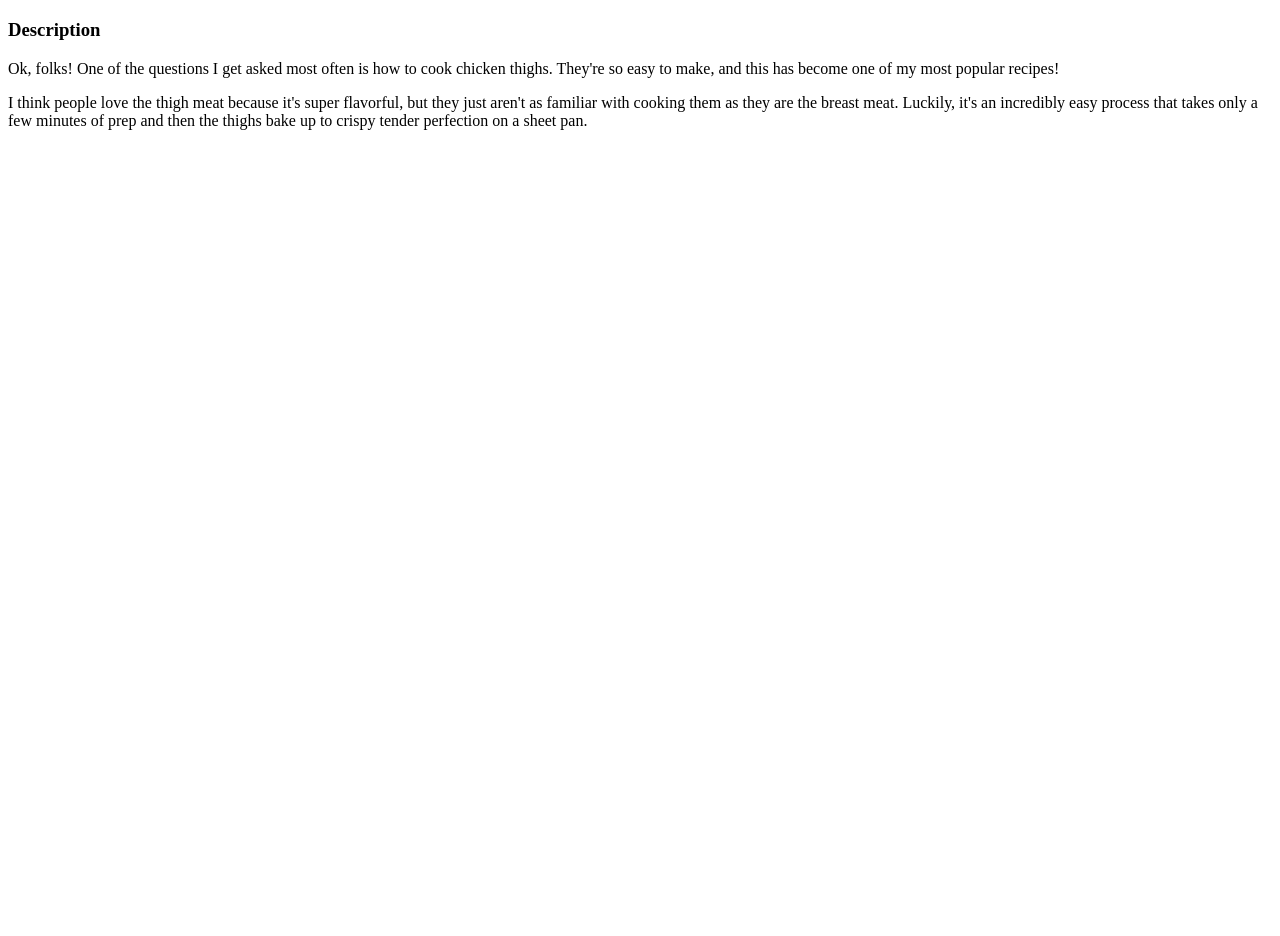
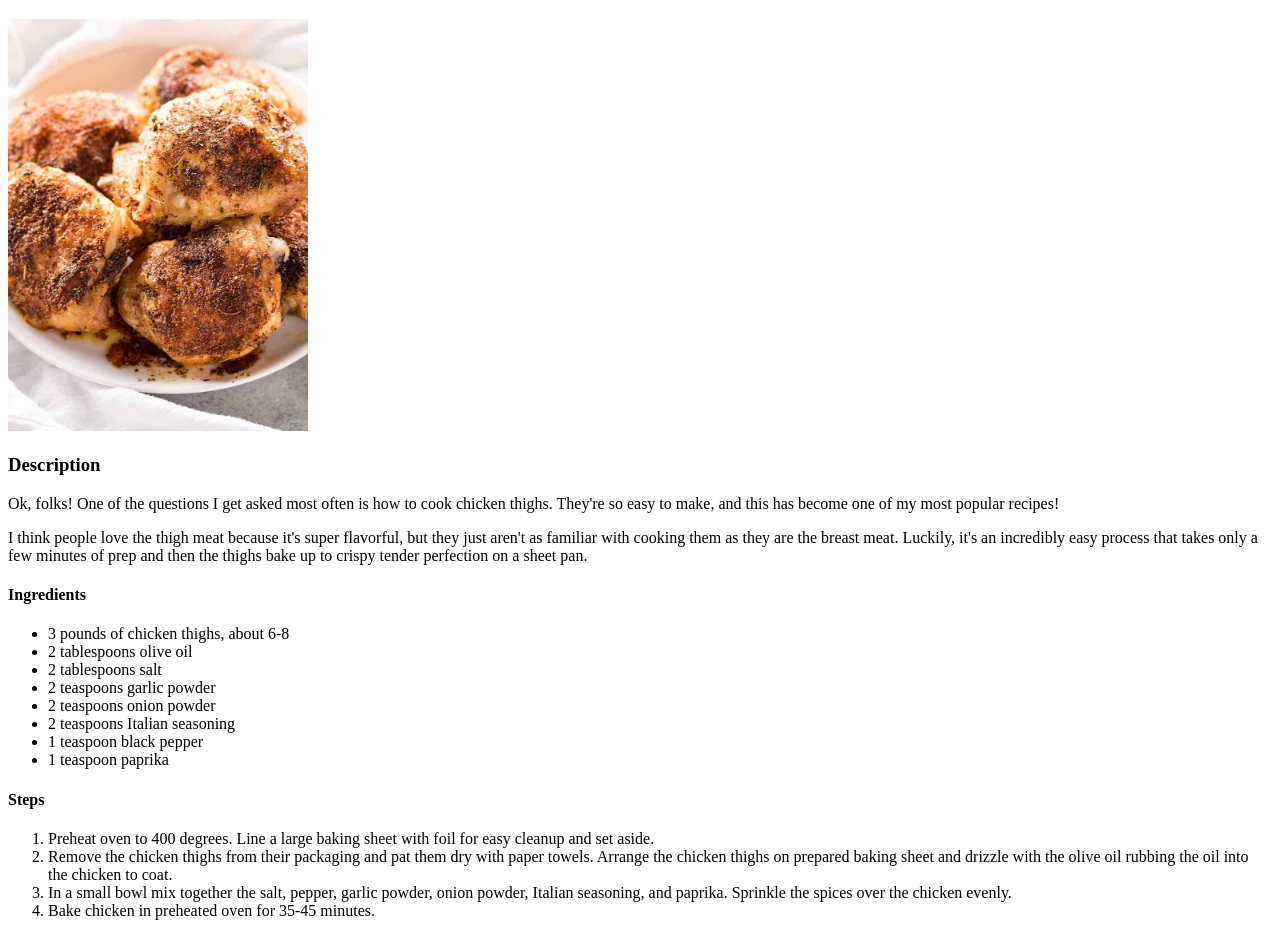
Before and after one commit to DevLo3/odin-recipes, a plain HTML site: page recipes/chicken-thighs.html in a window 1280 px wide. Shown: the part 61-997 px from the top of the page. Before the commit the page ends 800 px from the top, so only its background shows below. Drawn offline with Linux system fonts and the light colour scheme.

Commit message:
Add image of chicken thighs, add Ingredients section, add Steps section

```diff
--- a/recipes/chicken-thighs.html
+++ b/recipes/chicken-thighs.html
@@ -8,10 +8,32 @@
     <body>
         <h1>Crispy Chicken Thighs</h1>
 
+        <img src="img/crispy-baked-chicken-thighs1.jpg" alt="crispy chicken thighs on a plate" width="300">
+
         <h3>Description</h3>
         <p>Ok, folks!  One of the questions I get asked most often is how to cook chicken thighs.  They're so easy to make, and this has become one of my most popular recipes! </p>
         <p>I think people love the thigh meat because it's super flavorful, but they just aren't as familiar with cooking them as they are the breast meat.  Luckily, it's an incredibly easy process that takes only a few minutes of prep and then the thighs bake up to crispy tender perfection on a sheet pan.</p>
 
+        <h4>Ingredients</h4>
+        <ul>
+            <li>3 pounds of chicken thighs, about 6-8</li>
+            <li>2 tablespoons olive oil</li>
+            <li>2 tablespoons salt</li>
+            <li>2 teaspoons garlic powder</li>
+            <li>2 teaspoons onion powder</li>
+            <li>2 teaspoons Italian seasoning</li>
+            <li>1 teaspoon black pepper</li>
+            <li>1 teaspoon paprika</li>
+        </ul>
+
+        <h4>Steps</h4>
+        <ol>
+            <li>Preheat oven to 400 degrees. Line a large baking sheet with foil for easy cleanup and set aside.</li>
+            <li>Remove the chicken thighs from their packaging and pat them dry with paper towels. Arrange the chicken thighs on prepared baking sheet and drizzle with the olive oil rubbing the oil into the chicken to coat.</li>
+            <li>In a small bowl mix together the salt, pepper, garlic powder, onion powder, Italian seasoning, and paprika.  Sprinkle the spices over the chicken evenly.</li>
+            <li>Bake chicken in preheated oven for 35-45 minutes.</li>
+        </ol>
+
     </body>
 
 </html>
```
